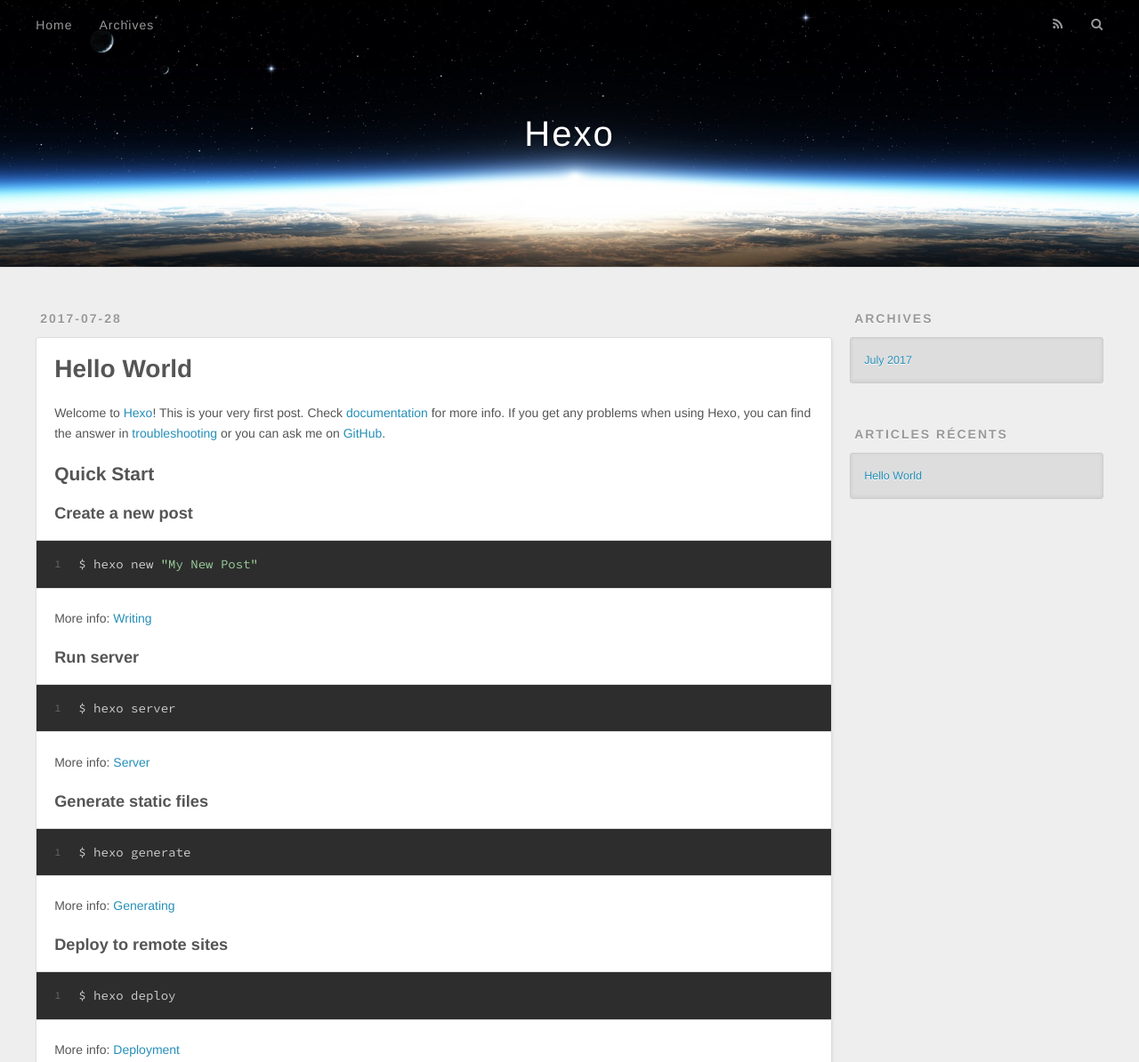
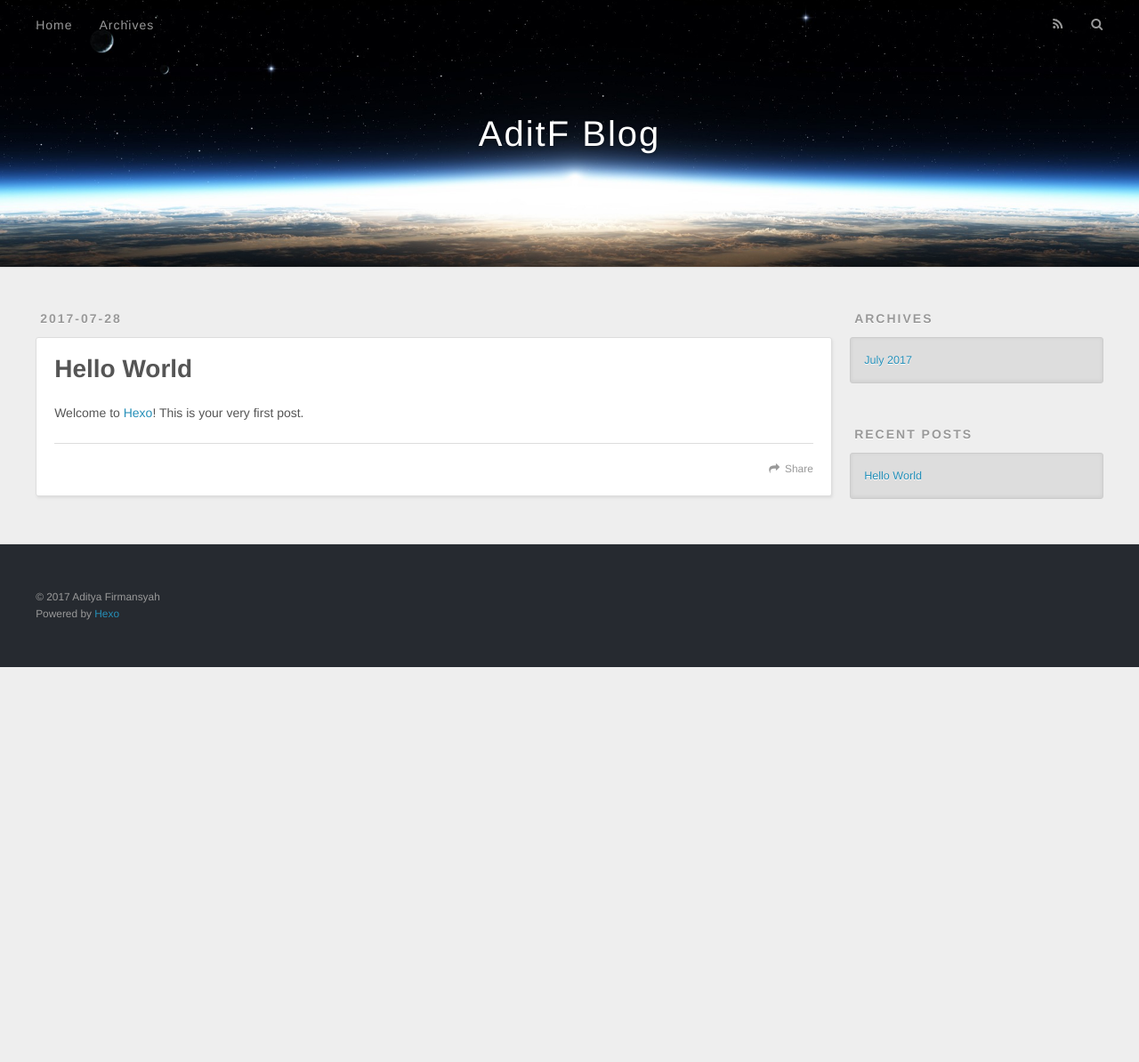
Before and after one commit to adityafirmansyah/aditf-blog, a plain HTML site: page index.html in a window 1280 px wide. Shown: the top 1194 px of the page at 89% size. After the commit the page ends 800 px from the top, so only its background shows below. Drawn offline with nearby package versions, Linux system fonts and the light colour scheme.

Commit message:
2017-07-28 11:27:18

```diff
--- a/index.html
+++ b/index.html
@@ -3,16 +3,16 @@
 <head>
   <meta charset="utf-8">
 
-  <title>Hexo</title>
+  <title>AditF Blog</title>
   <meta name="viewport" content="width=device-width, initial-scale=1, maximum-scale=1">
   <meta property="og:type" content="website">
-<meta property="og:title" content="Hexo">
+<meta property="og:title" content="AditF Blog">
 <meta property="og:url" content="http://yoursite.com/index.html">
-<meta property="og:site_name" content="Hexo">
+<meta property="og:site_name" content="AditF Blog">
 <meta name="twitter:card" content="summary">
-<meta name="twitter:title" content="Hexo">
+<meta name="twitter:title" content="AditF Blog">
 
-    <link rel="alternate" href="/atom.xml" title="Hexo" type="application/atom+xml">
+    <link rel="alternate" href="/atom.xml" title="AditF Blog" type="application/atom+xml">
 
 
     <link rel="icon" href="/favicon.png">
@@ -33,7 +33,7 @@
   <div id="header-outer" class="outer">
     <div id="header-title" class="inner">
       <h1 id="logo-wrap">
-        <a href="/" id="logo">Hexo</a>
+        <a href="/" id="logo">AditF Blog</a>
       </h1>
 
     </div>
@@ -48,9 +48,9 @@
       </nav>
       <nav id="sub-nav">
 
-          <a id="nav-rss-link" class="nav-icon" href="/atom.xml" title="Flux RSS"></a>
+          <a id="nav-rss-link" class="nav-icon" href="/atom.xml" title="RSS Feed"></a>
 
-        <a id="nav-search-btn" class="nav-icon" title="Rechercher"></a>
+        <a id="nav-search-btn" class="nav-icon" title="Search"></a>
       </nav>
       <div id="search-form-wrap">
         <form action="//google.com/search" method="get" accept-charset="UTF-8" class="search-form"><input type="search" name="q" class="search-form-input" placeholder="Search"><button type="submit" class="search-form-submit">&#xF002;</button><input type="hidden" name="sitesearch" value="http://yoursite.com"></form>
@@ -83,20 +83,12 @@
 
     <div class="article-entry" itemprop="articleBody">
 
-        <p>Welcome to <a href="https://hexo.io/" target="_blank" rel="external">Hexo</a>! This is your very first post. Check <a href="https://hexo.io/docs/" target="_blank" rel="external">documentation</a> for more info. If you get any problems when using Hexo, you can find the answer in <a href="https://hexo.io/docs/troubleshooting.html" target="_blank" rel="external">troubleshooting</a> or you can ask me on <a href="https://github.com/hexojs/hexo/issues" target="_blank" rel="external">GitHub</a>.</p>
-<h2 id="Quick-Start"><a href="#Quick-Start" class="headerlink" title="Quick Start"></a>Quick Start</h2><h3 id="Create-a-new-post"><a href="#Create-a-new-post" class="headerlink" title="Create a new post"></a>Create a new post</h3><figure class="highlight bash"><table><tr><td class="gutter"><pre><div class="line">1</div></pre></td><td class="code"><pre><div class="line">$ hexo new <span class="string">"My New Post"</span></div></pre></td></tr></table></figure>
-<p>More info: <a href="https://hexo.io/docs/writing.html" target="_blank" rel="external">Writing</a></p>
-<h3 id="Run-server"><a href="#Run-server" class="headerlink" title="Run server"></a>Run server</h3><figure class="highlight bash"><table><tr><td class="gutter"><pre><div class="line">1</div></pre></td><td class="code"><pre><div class="line">$ hexo server</div></pre></td></tr></table></figure>
-<p>More info: <a href="https://hexo.io/docs/server.html" target="_blank" rel="external">Server</a></p>
-<h3 id="Generate-static-files"><a href="#Generate-static-files" class="headerlink" title="Generate static files"></a>Generate static files</h3><figure class="highlight bash"><table><tr><td class="gutter"><pre><div class="line">1</div></pre></td><td class="code"><pre><div class="line">$ hexo generate</div></pre></td></tr></table></figure>
-<p>More info: <a href="https://hexo.io/docs/generating.html" target="_blank" rel="external">Generating</a></p>
-<h3 id="Deploy-to-remote-sites"><a href="#Deploy-to-remote-sites" class="headerlink" title="Deploy to remote sites"></a>Deploy to remote sites</h3><figure class="highlight bash"><table><tr><td class="gutter"><pre><div class="line">1</div></pre></td><td class="code"><pre><div class="line">$ hexo deploy</div></pre></td></tr></table></figure>
-<p>More info: <a href="https://hexo.io/docs/deployment.html" target="_blank" rel="external">Deployment</a></p>
+        <p>Welcome to <a href="https://hexo.io/" target="_blank" rel="external">Hexo</a>! This is your very first post.</p>
 
 
     </div>
     <footer class="article-footer">
-      <a data-url="http://yoursite.com/2017/07/28/hello-world/" data-id="cj5mq35it0000tufqgiwtec4s" class="article-share-link">Partager</a>
+      <a data-url="http://yoursite.com/2017/07/28/hello-world/" data-id="cj5nd93q40000bxfq8rlfrxkx" class="article-share-link">Share</a>
 
 
     </footer>
@@ -131,7 +123,7 @@
 
 
   <div class="widget-wrap">
-    <h3 class="widget-title">Articles récents</h3>
+    <h3 class="widget-title">Recent Posts</h3>
     <div class="widget">
       <ul>
 
@@ -151,8 +143,8 @@
 
   <div class="outer">
     <div id="footer-info" class="inner">
-      &copy; 2017 John Doe<br>
-      Propulsé by <a href="http://hexo.io/" target="_blank">Hexo</a>
+      &copy; 2017 Aditya Firmansyah<br>
+      Powered by <a href="http://hexo.io/" target="_blank">Hexo</a>
     </div>
   </div>
 </footer>
```
Also changed, not shown: 2017/07/28/hello-world/index.html (+15 -23 lines), archives/2017/07/index.html (+11 -11 lines), archives/2017/index.html (+11 -11 lines), archives/index.html (+11 -11 lines).
